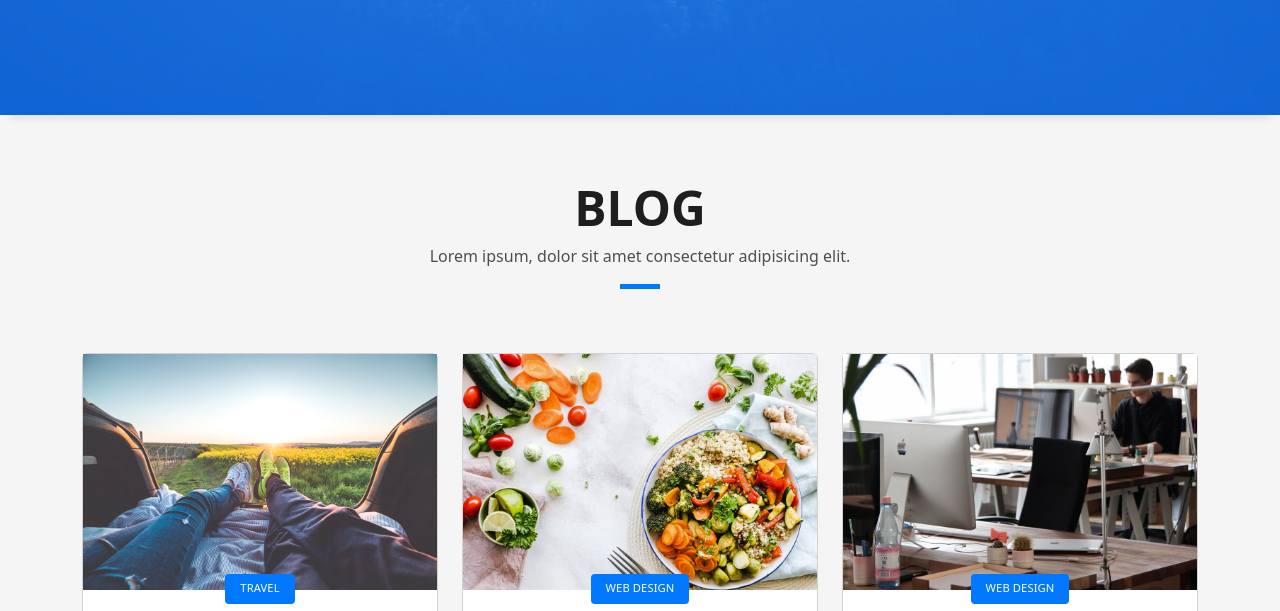
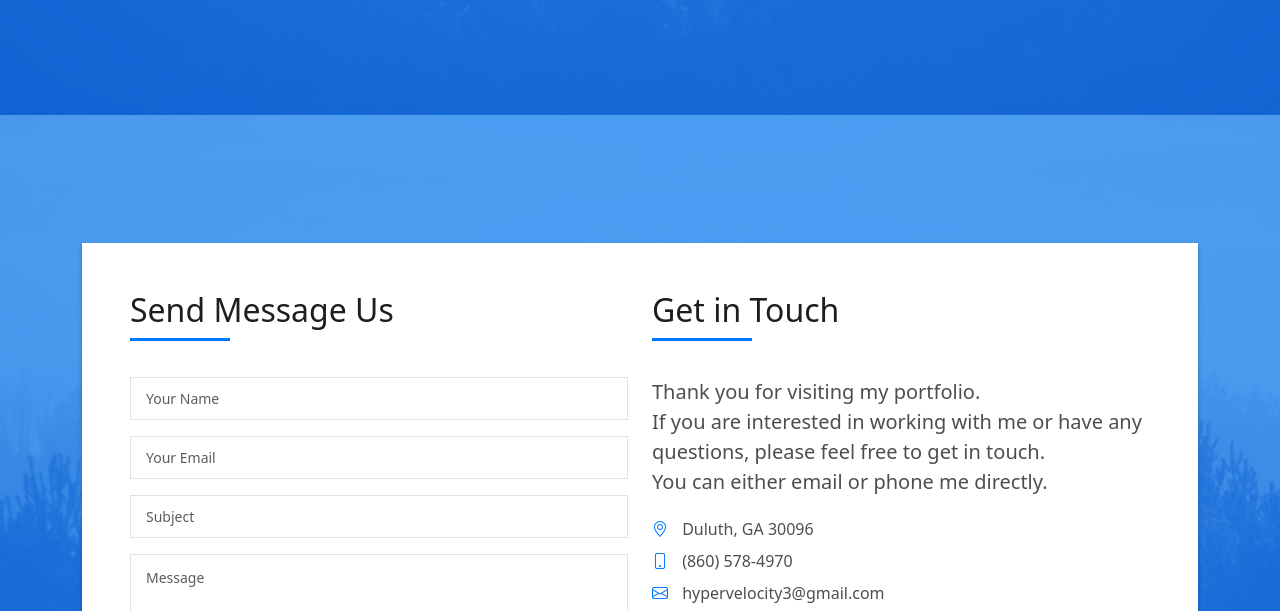
Before and after one commit to hyper-velocity/hyper-velocity.github.io, a plain HTML site: page index.html in a window 1280 px wide. Shown: the part 5370-5981 px from the top of the page. Drawn offline with Linux system fonts and the light colour scheme.

Commit message:
blog section hidden

```diff
--- a/index.html
+++ b/index.html
@@ -559,7 +559,7 @@
     </div><!-- End Testimonials Section -->
 
     <!-- ======= Blog Section ======= -->
-    <section id="blog" class="blog-mf sect-pt4 route">
+    <!-- <section id="blog" class="blog-mf sect-pt4 route">
       <div class="container">
         <div class="row">
           <div class="col-sm-12">
@@ -670,10 +670,11 @@
           </div>
         </div>
       </div>
-    </section><!-- End Blog Section -->
+    </section> -->
+    <!-- End Blog Section -->
 
     <!-- ======= Contact Section ======= -->
-    <section id="contact" class="paralax-mf footer-paralax bg-image sect-mt4 route" style="background-image: url(assets/img/overlay-bg.jpg)">
+    <section id="contact" class="paralax-mf footer-paralax bg-image route" style="background-image: url(assets/img/overlay-bg.jpg)">
       <div class="overlay-mf"></div>
       <div class="container">
         <div class="row">
```
